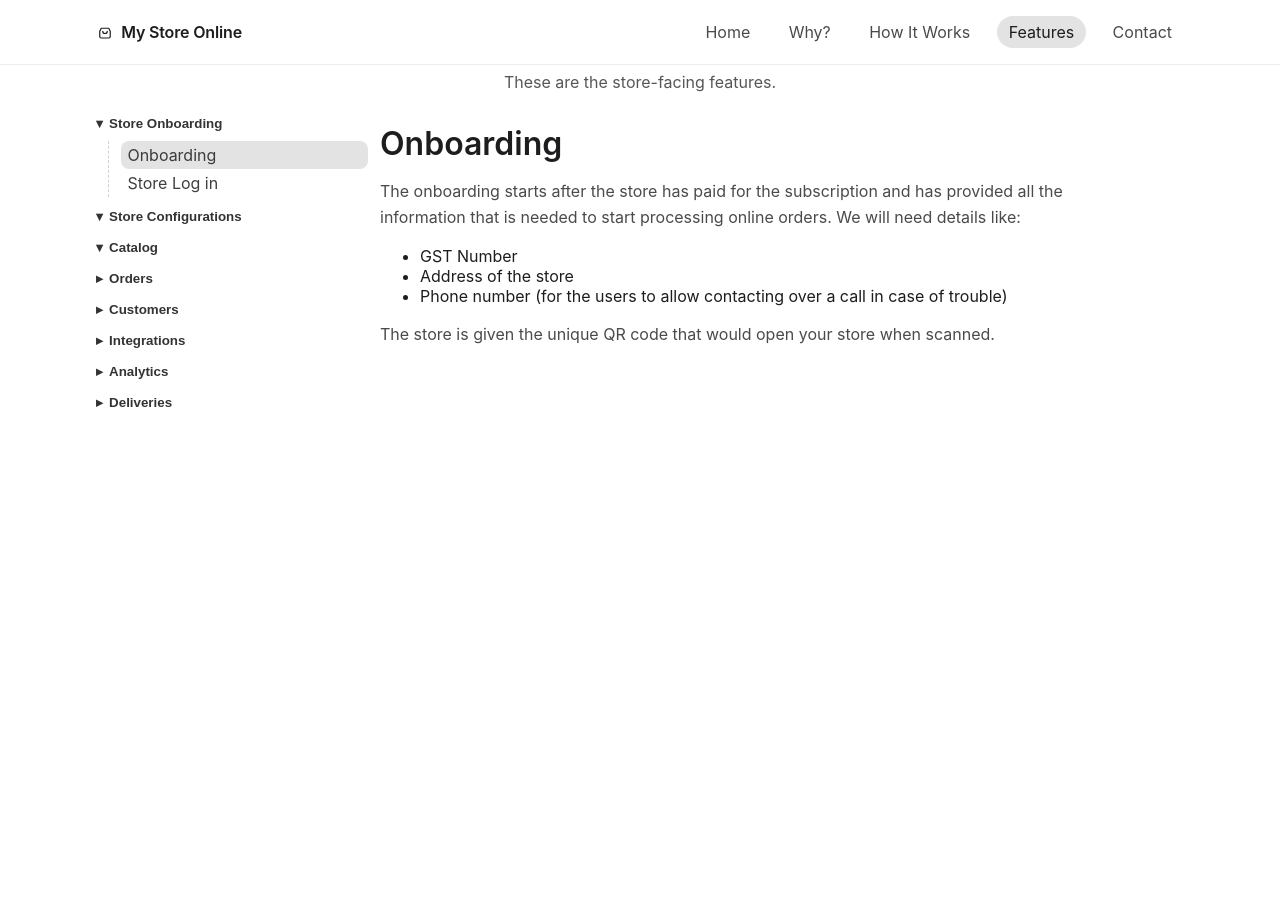
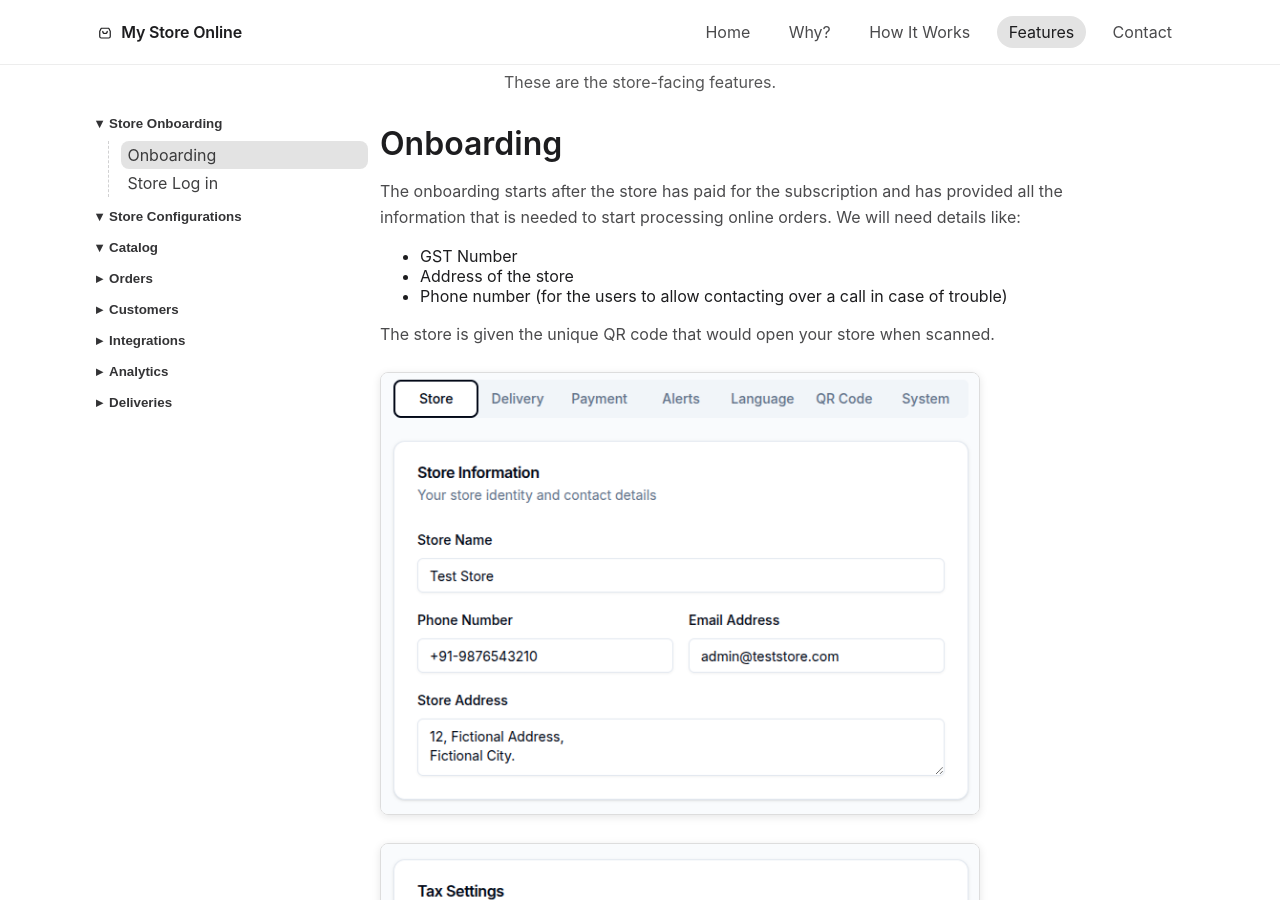
Before and after one commit to mystoreonlinein-blip/mystoreonlinein-blip, a Jekyll site: the page built from features.html, in a window 1280 px wide and 900 px high. Built offline with Jekyll 4.4.1, drawn with Linux system fonts in a browser that asks for light colours.

Commit message:
add store setup images to onboarding section
Added screenshots showing store information and GST/tax configuration to the features page onboarding section.

Co-Authored-By: Claude Sonnet 4.5 <noreply@anthropic.com>

```diff
--- a/features.html
+++ b/features.html
@@ -87,6 +87,15 @@ stylesheet: /assets/css/features.css
       </p>
 
       <p>The store is given the unique QR code that would open your store when scanned.</p>
+
+      <div style="margin-top: 1.5rem; display: flex; flex-direction: column; gap: 1.5rem;">
+        <div>
+          <img src="/assets/store-address-pan.png" alt="Store information setup showing store name, phone number, email address, and store address fields" style="max-width: 600px; width: 100%; border: 1px solid #ddd; border-radius: 8px; box-shadow: 0 2px 8px rgba(0,0,0,0.1);">
+        </div>
+        <div>
+          <img src="/assets/store-gst-settings.png" alt="Tax settings showing GST registration toggle, GST number field, and default tax rate percentage configuration" style="max-width: 600px; width: 100%; border: 1px solid #ddd; border-radius: 8px; box-shadow: 0 2px 8px rgba(0,0,0,0.1);">
+        </div>
+      </div>
     </article>
 
     <article id="feat-Store-login" class="feature-section is-visible">
```
Also changed, not shown: assets/store-address-pan.png (added), assets/store-gst-settings.png (added).
